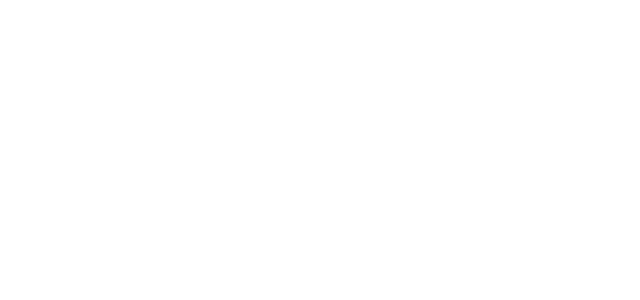
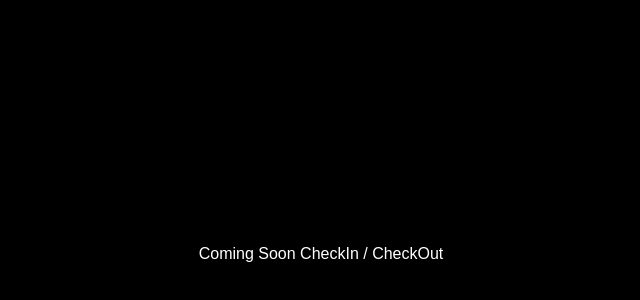
Before and after one commit to mohammadraza123/work-track-frontend, a Next.js app: page /work-track in a window 1280 px wide. Shown: the part 146-446 px from the top of the page, without its empty margins (319-959 px from the left). Built offline with nearby package versions, Linux system fonts and the light colour scheme; no server answers.

Commit message:
complete auth module

```diff
--- a/app/components/ResetPasswordForm/index.tsx
+++ b/app/components/ResetPasswordForm/index.tsx
@@ -37,7 +37,7 @@
       const payload = { email, otp, password: data?.password };
       const response = await dispatch(resetPassword(payload)).unwrap();
       router.push("/work-track");
-      toast.success(response?.message?.text);
+      toast.success(response?.message);
     } catch (err) {
       console.error("OTP verification failed:", err);
     }
--- a/app/work-track/page.tsx
+++ b/app/work-track/page.tsx
@@ -2,7 +2,7 @@
 
 const WorkTrack = () => {
   return (
-    <div className="flex justify-center items-center min-h-screen">
+    <div className="bg-black flex justify-center items-center min-h-screen">
       <p className="text-white">
         Coming Soon <span>CheckIn / CheckOut</span>
       </p>
```
